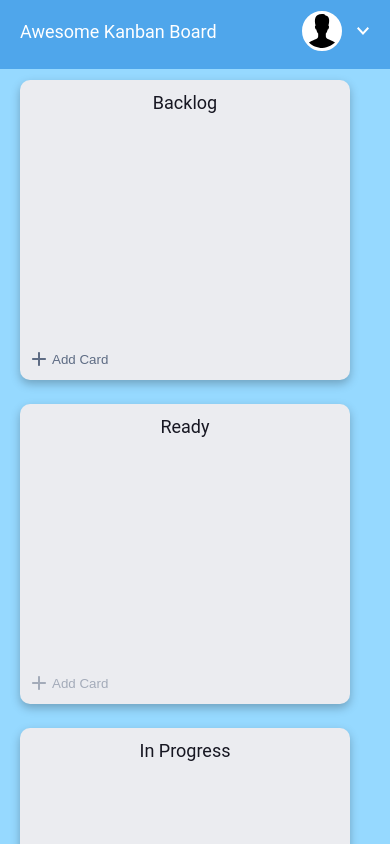
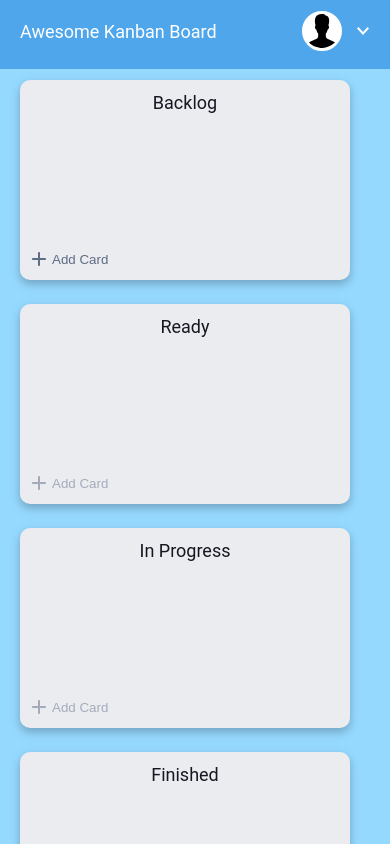
Before and after one commit to MamedovShuxrat/kanban, a React (Create React App) app: page / in a window 390 px wide. Shown: the top 844 px of the page. Built offline with nearby package versions, Linux system fonts and the light colour scheme.

Commit message:
Corrected  styles of task block

```diff
--- a/src/components/TaskCreationForm.jsx
+++ b/src/components/TaskCreationForm.jsx
@@ -43,7 +43,7 @@ const TaskCreationForm = ({ onSubmit }) => {
                             type="text"
                             value={newTaskTitle}
                             onChange={(e) => setNewTaskTitle(e.target.value)}
-                            placeholder="Ввидите текст! " />
+                            placeholder="Enter text... " />
                     </label>
                 }
                 {
--- a/src/index.scss
+++ b/src/index.scss
@@ -369,6 +369,7 @@ code {
   padding: 11px 16px 18px 20px;
   display: flex;
   justify-content: space-between;
+  align-items: center;
 }
 
 .result__wrapper {
@@ -441,7 +442,8 @@ code {
 
   .tasks__list {
     width: calc(100% - 24px);
-
+    min-height: 200px;
+    max-height: 200px;
   }
 
 }
--- a/src/pages/TaskDetailPage.jsx
+++ b/src/pages/TaskDetailPage.jsx
@@ -1,9 +1,8 @@
 import React, { useState } from 'react'
-import { useParams, Link } from 'react-router-dom'
+import { useParams, Link, } from 'react-router-dom'
 
 const TaskDetailPage = ({ backlogTasks, readyTasks, inProgressTasks, finishedTasks, onUpdateTask }) => {
   const { id } = useParams()
-
   const task = backlogTasks.find(task => task.id === id)
     || readyTasks.find(task => task.id === id)
     || inProgressTasks.find(task => task.id === id)
@@ -26,11 +25,11 @@ const TaskDetailPage = ({ backlogTasks, readyTasks, inProgressTasks, finishedTas
   }
 
   return (
-    <div className="tasks__list task-center">
+    <div className="tasks__list task-center" >
       <div className="tasks__details_wrapper">
         <h2 className='tasks__details_title'>{task.title}</h2>
         <Link to='/' >
-          <span className='task__datails_exit'>Назад</span>
+          <span className='task__datails_exit'>Exit</span>
         </Link>
       </div>
       {isEditing ? (
```
